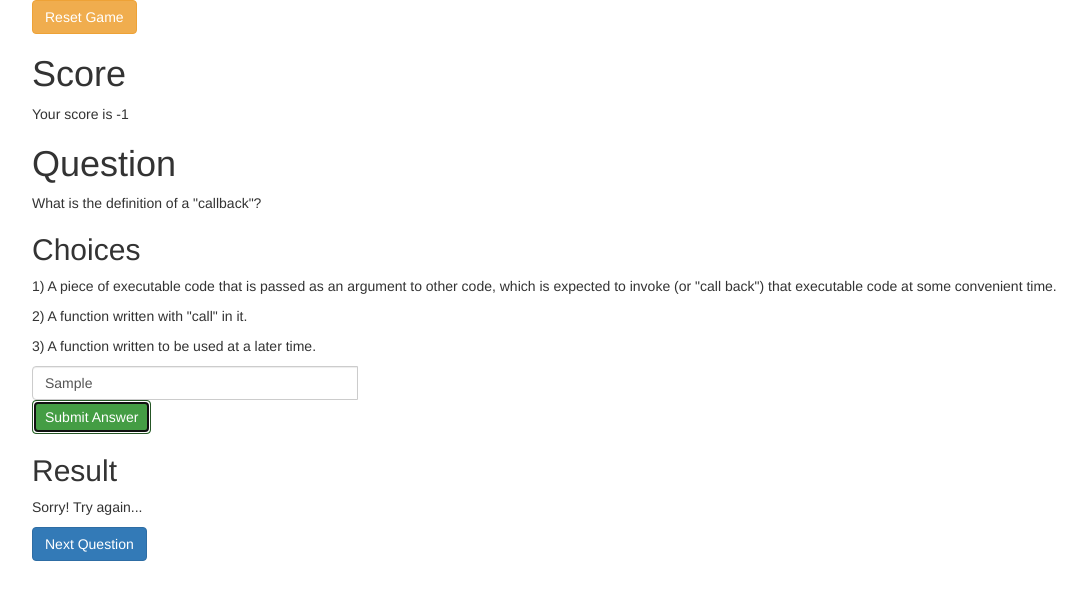
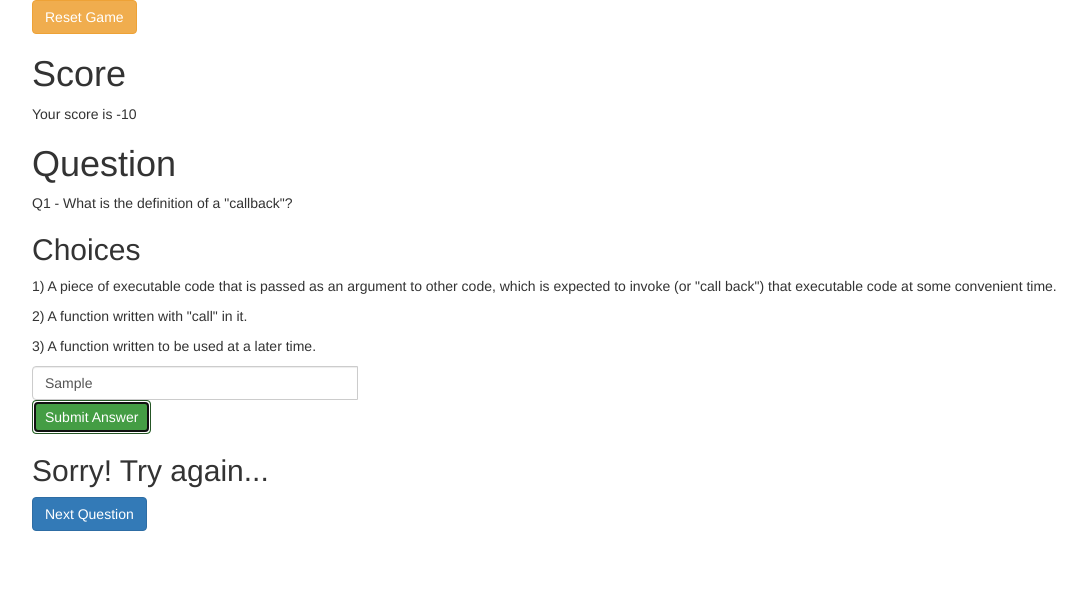
Before and after one commit to ckib16/wdi-project1, a plain HTML site: page index.html in a window 1280 px wide. Both pictures are taken after typing "Sample" into the empty fields and a click on the button "Submit Answer". Shown: the whole page, without its empty margins (38-1121 px from the left). Drawn offline with nearby package versions, Linux system fonts and the light colour scheme.

Commit message:
questions added, score increments by 10

```diff
--- a/index.html
+++ b/index.html
@@ -35,7 +35,7 @@
       <button class="btn btn-success" id="set-input">Submit Answer</button>
     </div>
     <div id="resultDiv">
-      <h2>Result</h2>
+      <h2></h2>
       <p></p>
       <button class="btn btn-primary" id="nextButton">Next Question</button>
     </div>
--- a/js/script.js
+++ b/js/script.js
@@ -5,35 +5,35 @@ $(document).ready(function () {
   var roundCounter = 0
 
   var questionArray = [
-    'What is the definition of a "callback"?',
-    'This is the question #2 text',
-    'This is the question #3 text',
-    'This is the question #4 text',
-    'This is the question #5 text'
+    'Q1 - What is the definition of a "callback"?',
+    'Q2 - What are the two ways to define a function in Javascript?',
+    'Q3 - What is the syntax for declaring a function?',
+    'Q4 - What is the syntax for expressing a function?',
+    'Q5 - Which syntax could be used as a method in a function?'
   ]
 
   var choiceArray1 = [
     '1) A piece of executable code that is passed as an argument to other code, which is expected to invoke (or "call back") that executable code at some convenient time.',
-    '1) Choice 1',
-    '1) Choice 1',
-    '1) Choice 1',
-    '1) Choice 1'
+    '1) Declaration & Method',
+    '1) var multiply = function ( num1, num2 ) {return num1 * num2}',
+    '1) function multiply( num1, num2 ) {return num1 * num2}',
+    '1) gps: function (location) {console.log( "Beep boop, driving to " + location )}'
   ]
 
   var choiceArray2 = [
     '2) A function written with "call" in it.',
-    '2) Choice 2',
-    '2) Choice 2',
-    '2) Choice 2',
-    '2) Choice 2'
+    '2) Declaration & Expression',
+    '2) gps: function (location) {console.log( "Beep boop, driving to " + location )}',
+    '2) var multiply = function ( num1, num2 ) {return num1 * num2}',
+    '2) function multiply( num1, num2 ) {return num1 * num2}'
   ]
 
   var choiceArray3 = [
     '3) A function written to be used at a later time.',
-    '3) Choice 3',
-    '3) Choice 3',
-    '3) Choice 3',
-    '3) Choice 3'
+    '3) Method & Expression',
+    '3) function multiply( num1, num2 ) {return num1 * num2}',
+    '3) gps: function (location) {console.log( "Beep boop, driving to " + location )}',
+    '3) var multiply = function ( num1, num2 ) {return num1 * num2}'
   ]
 
   var answerArray = [
@@ -59,12 +59,12 @@ $(document).ready(function () {
   $('#set-input').on('click', function () {
     var inputSubmitted = $('#input-field').val()
     if (inputSubmitted === answerArray[roundCounter]) {
-      $('#resultDiv > p').html('Correct! Good Job')
-      score += 1
+      $('#resultDiv > h2').html('Correct! Good Job')
+      score += 10
       $('#scoreDiv > p').html('Your score is ' + score)
     } else {
-      $('#resultDiv > p').html('Sorry! Try again...')
-      score -= 1
+      $('#resultDiv > h2').html('Sorry! Try again...')
+      score -= 10
       $('#scoreDiv > p').html('Your score is ' + score)
     }
     $('#nextButton').show('slow/400/fast')
@@ -74,10 +74,15 @@ $(document).ready(function () {
     console.log('Next button Clicked')
     console.log(roundCounter)
     roundCounter += 1
+    $('#resultDiv > h2').html('')
     if (roundCounter < totalRounds) {
       displayQuestion()
     } else {
+      $('#questionDiv').hide('slow/400/fast')
+      $('#choiceDiv').hide('slow/400/fast')
+      $('#inputDiv').hide('slow/400/fast')
       $('#nextButton').hide('slow/400/fast')
+      $('#set-input').hide('slow/400/fast')
       $('#resultDiv > p').html('All Done! Thanks for playing.')
     }
   })
@@ -88,6 +93,11 @@ $(document).ready(function () {
     $('#resultDiv > p').html('')
     score = 0
     $('#scoreDiv > p').html('Your score is ' + score)
+    $('#questionDiv').show('slow/400/fast')
+    $('#choiceDiv').show('slow/400/fast')
+    $('#inputDiv').show('slow/400/fast')
+    $('#nextButton').hide('slow/400/fast')
+    $('#set-input').show('slow/400/fast')
   })
 })
 
```
Also changed, not shown: 1 other file.
